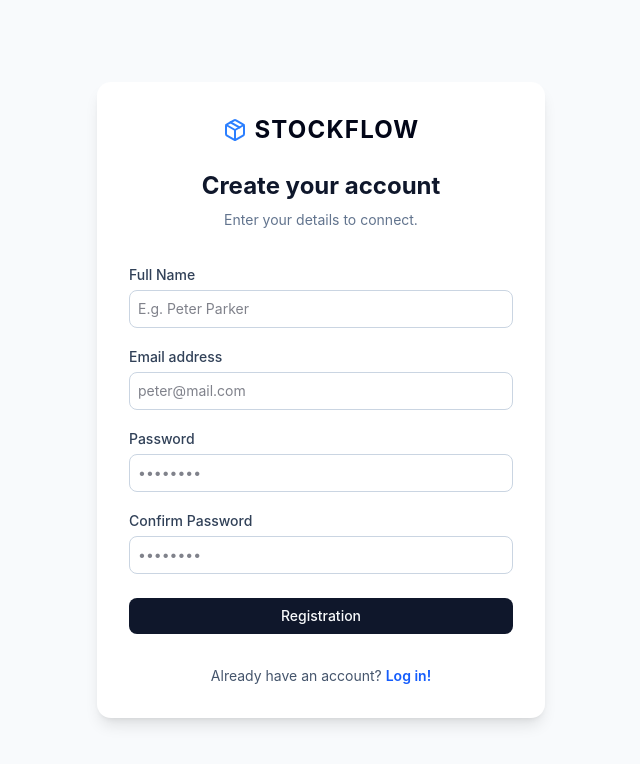
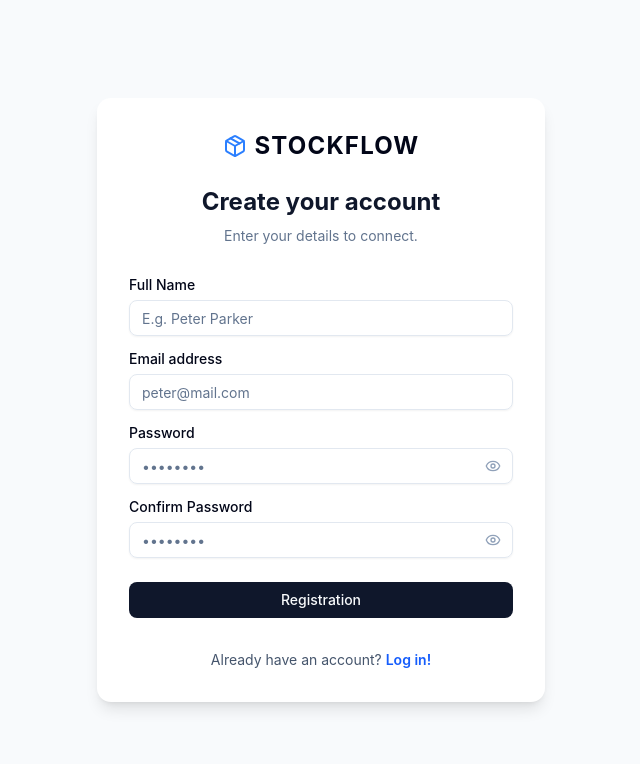
Before and after one commit to Ervin-cyber/stock_management, a React (Vite) app in the folder frontend/: page /register in a window 1280 px wide. Shown: the top 764 px of the page, without its empty margins (319-959 px from the left). Built offline with nearby package versions, Linux system fonts and the light colour scheme; no server answers.

Commit message:
fix: Registration page

```diff
--- a/frontend/src/pages/Register.tsx
+++ b/frontend/src/pages/Register.tsx
@@ -1,47 +1,61 @@
 import { useState } from 'react';
 import { Link } from 'react-router-dom';
+import { useForm } from 'react-hook-form';
+import { zodResolver } from '@hookform/resolvers/zod';
+import * as z from 'zod';
 import { registerUser } from '@/api/auth.api';
 import { Button } from '@/components/ui/button';
+import { Input } from '@/components/ui/input';
+import {
+    Form,
+    FormControl,
+    FormField,
+    FormItem,
+    FormLabel,
+    FormMessage,
+} from '@/components/ui/form';
 import { toast } from 'sonner';
-import { Loader2, MailCheck } from 'lucide-react';
+import { Loader2, MailCheck, Eye, EyeOff } from 'lucide-react';
 import Logo from '@/components/Logo';
+
+const registerSchema = z.object({
+    name: z.string().min(2, "Name must be at least 2 characters"),
+    email: z.string().email("Invalid email address"),
+    password: z.string().min(6, "The password must be at least 6 characters long!"),
+    confirmPassword: z.string()
+}).refine((data) => data.password === data.confirmPassword, {
+    message: "The passwords don't match!",
+    path: ["confirmPassword"],
+});
+
+type RegisterFormValues = z.infer<typeof registerSchema>;
 
 export default function Register() {
     const [isLoading, setIsLoading] = useState(false);
     const [isSuccess, setIsSuccess] = useState(false);
 
-    const [formData, setFormData] = useState({
+    const [showPassword, setShowPassword] = useState(false);
+    const [showConfirmPassword, setShowConfirmPassword] = useState(false);
+
+    // React Hook Form init
+    const form = useForm<RegisterFormValues>({
+        resolver: zodResolver(registerSchema),
+        defaultValues: {
             name: '',
             email: '',
             password: '',
             confirmPassword: ''
+        }
     });
 
-    const handleChange = (e: React.ChangeEvent<HTMLInputElement>) => {
-        setFormData({ ...formData, [e.target.name]: e.target.value });
-    };
-
-    const handleSubmit = async (e: React.FormEvent) => {
-        e.preventDefault();
-
-        if (formData.password !== formData.confirmPassword) {
-            toast.error(`The passwords don't match!`);
-            return;
-        }
-
-        if (formData.password.length < 6) {
-            toast.error('The password must be at least 6 characters long!');
-            return;
-        }
-
+    const onSubmit = async (values: RegisterFormValues) => {
         try {
             setIsLoading(true);
 
-
             await registerUser({
-                name: formData.name,
-                email: formData.email,
-                password: formData.password
+                name: values.name,
+                email: values.email,
+                password: values.password
             });
 
             setIsSuccess(true);
@@ -64,7 +78,7 @@ export default function Register() {
                     </div>
                     <h2 className="text-2xl font-bold text-slate-900">Check your email account!</h2>
                     <p className="text-slate-600">
-                        We have sent a confirmation link to <span className="font-semibold text-slate-900">{formData.email}</span>.
+                        We have sent a confirmation link to <span className="font-semibold text-slate-900">{form.getValues('email')}</span>.
                         Please click the button in the email to activate your account.
                     </p>
                     <Button asChild className="w-full" variant="outline">
@@ -84,59 +98,93 @@ export default function Register() {
                     <p className="text-sm text-slate-500">Enter your details to connect.</p>
                 </div>
 
-                <form onSubmit={handleSubmit} className="space-y-6">
+                <Form {...form}>
+                    <form onSubmit={form.handleSubmit(onSubmit)} className="space-y-6">
                         <div className="space-y-4">
-                        <div>
-                            <label className="text-sm font-medium text-slate-700">Full Name</label>
-                            <input
+
+                            <FormField
+                                control={form.control}
                                 name="name"
-                                type="text"
-                                required
-                                value={formData.name}
-                                onChange={handleChange}
-                                className="mt-1 w-full rounded-md border border-slate-300 p-2 text-sm focus:border-blue-500 focus:outline-none focus:ring-1 focus:ring-blue-500"
-                                placeholder="E.g. Peter Parker"
+                                render={({ field }) => (
+                                    <FormItem>
+                                        <FormLabel>Full Name</FormLabel>
+                                        <FormControl>
+                                            <Input placeholder="E.g. Peter Parker" {...field} />
+                                        </FormControl>
+                                        <FormMessage />
+                                    </FormItem>
+                                )}
                             />
+
+                            <FormField
+                                control={form.control}
+                                name="email"
+                                render={({ field }) => (
+                                    <FormItem>
+                                        <FormLabel>Email address</FormLabel>
+                                        <FormControl>
+                                            <Input type="email" placeholder="peter@mail.com" {...field} />
+                                        </FormControl>
+                                        <FormMessage />
+                                    </FormItem>
+                                )}
+                            />
+
+                            <FormField
+                                control={form.control}
+                                name="password"
+                                render={({ field }) => (
+                                    <FormItem>
+                                        <FormLabel>Password</FormLabel>
+                                        <FormControl>
+                                            <div className="relative">
+                                                <Input
+                                                    type={showPassword ? "text" : "password"}
+                                                    placeholder="••••••••"
+                                                    className="pr-10"
+                                                    {...field}
+                                                />
+                                                <button
+                                                    type="button"
+                                                    onClick={() => setShowPassword(!showPassword)}
+                                                    className="absolute right-3 top-1/2 -translate-y-1/2 text-slate-400 hover:text-slate-600 transition-colors"
+                                                >
+                                                    {showPassword ? <EyeOff className="h-4 w-4" /> : <Eye className="h-4 w-4" />}
+                                                </button>
                                             </div>
+                                        </FormControl>
+                                        <FormMessage />
+                                    </FormItem>
+                                )}
+                            />
 
-                        <div>
-                            <label className="text-sm font-medium text-slate-700">Email address</label>
-                            <input
-                                name="email"
-                                type="email"
-                                required
-                                value={formData.email}
-                                onChange={handleChange}
-                                className="mt-1 w-full rounded-md border border-slate-300 p-2 text-sm focus:border-blue-500 focus:outline-none focus:ring-1 focus:ring-blue-500"
-                                placeholder="peter@mail.com"
+                            <FormField
+                                control={form.control}
+                                name="confirmPassword"
+                                render={({ field }) => (
+                                    <FormItem>
+                                        <FormLabel>Confirm Password</FormLabel>
+                                        <FormControl>
+                                            <div className="relative">
+                                                <Input
+                                                    type={showConfirmPassword ? "text" : "password"}
+                                                    placeholder="••••••••"
+                                                    className="pr-10"
+                                                    {...field}
                                                 />
+                                                <button
+                                                    type="button"
+                                                    onClick={() => setShowConfirmPassword(!showConfirmPassword)}
+                                                    className="absolute right-3 top-1/2 -translate-y-1/2 text-slate-400 hover:text-slate-600 transition-colors"
+                                                >
+                                                    {showConfirmPassword ? <EyeOff className="h-4 w-4" /> : <Eye className="h-4 w-4" />}
+                                                </button>
                                             </div>
-
-                        <div>
-                            <label className="text-sm font-medium text-slate-700">Password</label>
-                            <input
-                                name="password"
-                                type="password"
-                                required
-                                value={formData.password}
-                                onChange={handleChange}
-                                className="mt-1 w-full rounded-md border border-slate-300 p-2 text-sm focus:border-blue-500 focus:outline-none focus:ring-1 focus:ring-blue-500"
-                                placeholder="••••••••"
+                                        </FormControl>
+                                        <FormMessage />
+                                    </FormItem>
+                                )}
                             />
-                        </div>
-
-                        <div>
-                            <label className="text-sm font-medium text-slate-700">Confirm Password</label>
-                            <input
-                                name="confirmPassword"
-                                type="password"
-                                required
-                                value={formData.confirmPassword}
-                                onChange={handleChange}
-                                className="mt-1 w-full rounded-md border border-slate-300 p-2 text-sm focus:border-blue-500 focus:outline-none focus:ring-1 focus:ring-blue-500"
-                                placeholder="••••••••"
-                            />
-                        </div>
                         </div>
 
                         <Button type="submit" className="w-full" disabled={isLoading}>
@@ -150,6 +198,7 @@ export default function Register() {
                             )}
                         </Button>
                     </form>
+                </Form>
 
                 <div className="text-center text-sm text-slate-600">
                     Already have an account?{' '}
```
Lines whose indentation alone changed are shown as unchanged.
